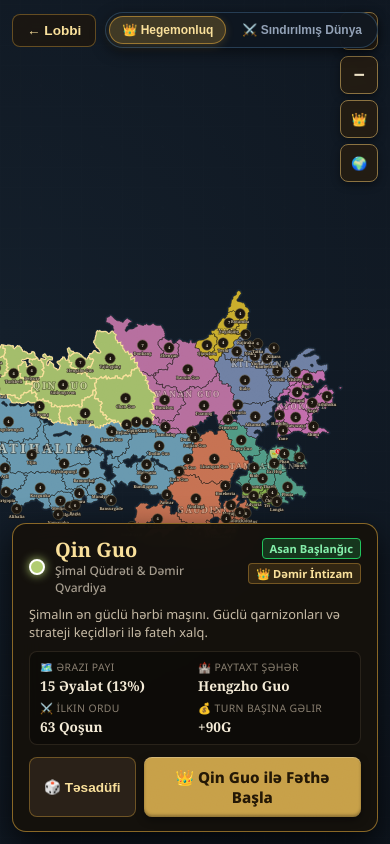
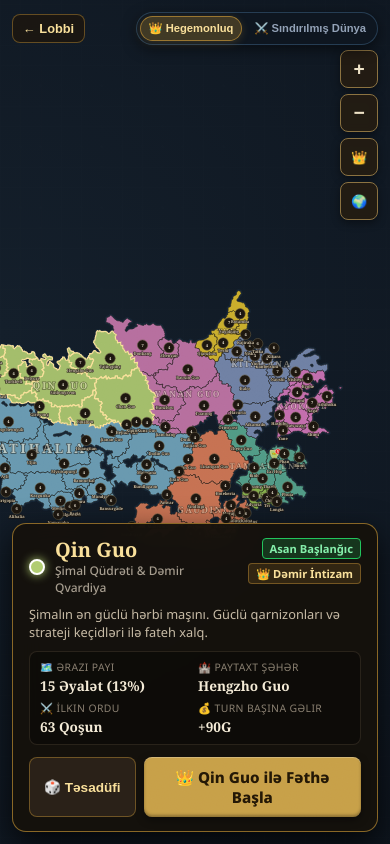
Before and after one commit to Ilkin-Ibishov/Medieval-simulator-mobile-lite, a React (Vite) app: page / in a window 390 px wide. Both pictures are taken after a click on the button "🗺️ Xəritədən Krallıq Seç və Fəthə Başla ➔". Built offline with nearby package versions, Linux system fonts and the light colour scheme; a web font is replaced by a local one.

Commit message:
fix(ui): resolve overlap between scenario tabs and map zoom controls in realm picker

```diff
--- a/src/ui/MapView.tsx
+++ b/src/ui/MapView.tsx
@@ -472,7 +472,7 @@ export const MapView: React.FC<MapViewProps> = ({
         onPointerLeave={onPointerUp}
       >
         {/* Floating Map Navigation & Zoom Controls */}
-        <div className="map-zoom-controls">
+        <div className={`map-zoom-controls ${isPickingRealm ? 'picker-mode' : ''}`}>
           <button
             className="zoom-btn"
             onClick={handleZoomIn}
--- a/src/ui/styles.css
+++ b/src/ui/styles.css
@@ -545,6 +545,10 @@ body::after {
   z-index: 25;
 }
 
+.map-zoom-controls.picker-mode {
+  top: max(56px, calc(env(safe-area-inset-top) + 50px));
+}
+
 .zoom-btn {
   width: 38px;
   height: 38px;
@@ -1794,6 +1798,20 @@ body::after {
   box-shadow: 0 2px 8px rgba(217, 164, 58, 0.2);
 }
 
+@media (max-width: 420px) {
+  .btn-picker-back {
+    padding: 6px 10px;
+    font-size: 0.8rem;
+  }
+  .scenario-tab-btn {
+    padding: 5px 8px;
+    font-size: 0.7rem;
+  }
+  .map-zoom-controls.picker-mode {
+    top: max(50px, calc(env(safe-area-inset-top) + 46px));
+  }
+}
+
 .realm-picker-guide-pill {
   background: rgba(15, 23, 33, 0.9);
   backdrop-filter: blur(8px);
```
